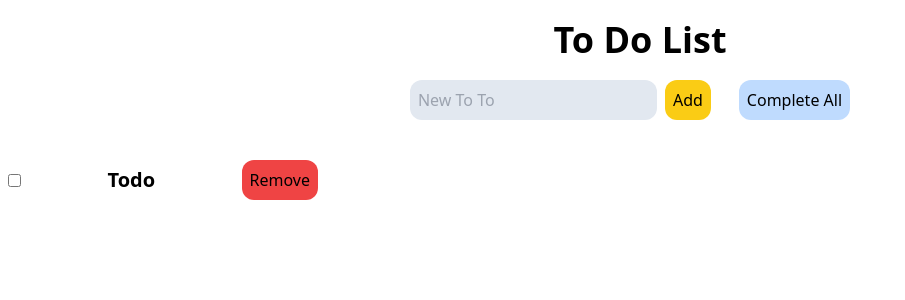
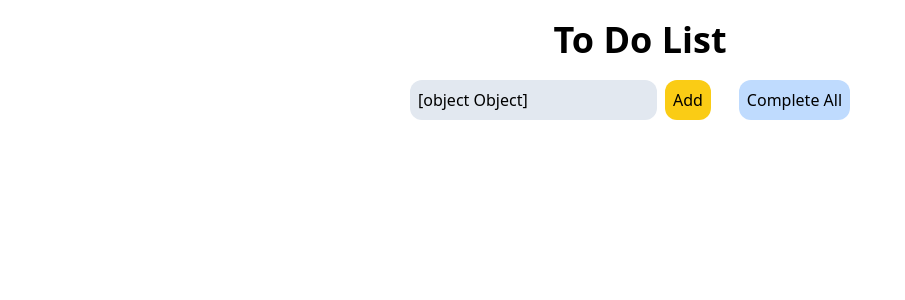
Before and after one commit to tia-cin/VueJS-Apps, a Vue app: page /#/todo in a window 1280 px wide. Shown: the top 300 px of the page, without its empty margins (0-905 px from the left). Built offline with nearby package versions, Linux system fonts and the light colour scheme.

Commit message:
add methods to template

```diff
--- a/src/views/ToDo.vue
+++ b/src/views/ToDo.vue
@@ -2,23 +2,42 @@
     <div class="flex flex-col items-center">
         <ProjectTitle title="To Do List"/>
         <div class="flex justify-around">
-            <form class="flex justify-between">
+            <form class="flex justify-between" @submit.prevent="addTodo">
                 <input
+                    v-model="newTodo"
                     class="bg-slate-200 rounded-xl p-2"
-                    placeholder="New To To"
-                    name="newTodo"
+                    placeholder="New To Do"
                     type="text"
                     value=""
                 />
-                <button class="bg-yellow-400 rounded-xl p-2 mx-2 font-medium" type="submit">Add</button>
+                <button
+                    class="bg-yellow-400 rounded-xl p-2 mx-2 font-medium"
+                    type="submit"
+                >
+                    Add
+                </button>
             </form>
-            <button class="bg-blue-200 rounded-xl p-2 mx-5 font-medium">Complete All</button>
+            <button
+                @click="completeAll"
+                class="bg-blue-200 rounded-xl p-2 mx-5 font-medium"
+            >
+                Complete All
+            </button>
         </div>
         <ul class="grid grid-cols-4 gap-2 mt-10">
-            <li class="flex justify-between items-center w-300">
-                <input type="checkbox"/>
-                <p class="capitalize font-semibold text-xl">todo</p>
-                <button class="bg-red-500 p-2 rounded-xl font-medium">Remove</button>
+            <li
+                class="flex justify-between items-center w-300"
+                v-for="todo in todos"
+                :key="todo.title"
+            >
+                <input type="checkbox" v-model="todo.done"/>
+                <p class="capitalize font-semibold text-xl">{{todo.title}}</p>
+                <button
+                    class="bg-red-500 p-2 rounded-xl font-medium"
+                    @click="removeTodo(todo.title)"
+                >
+                    Remove
+                </button>
             </li>
         </ul>
     </div>
```
